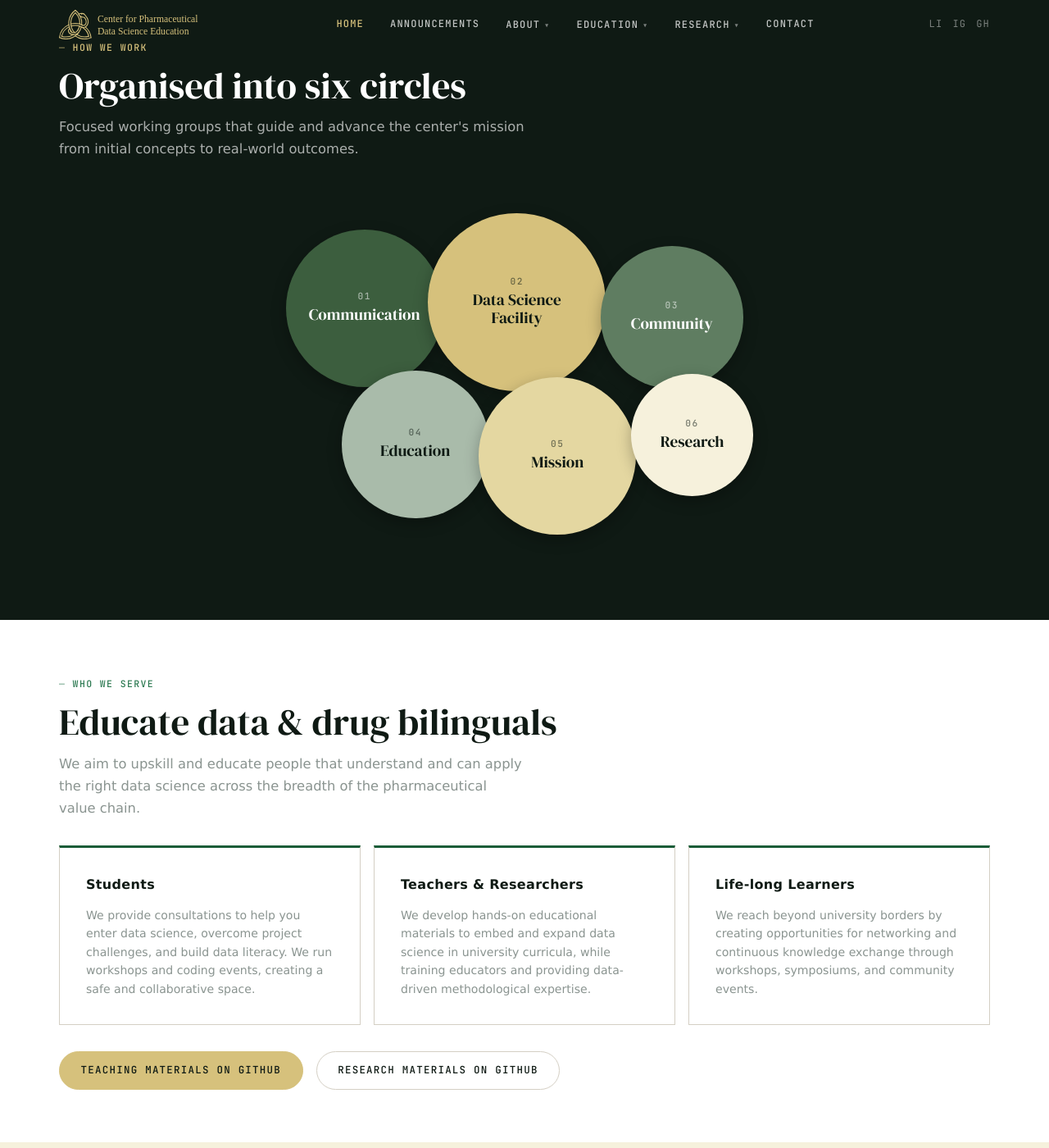
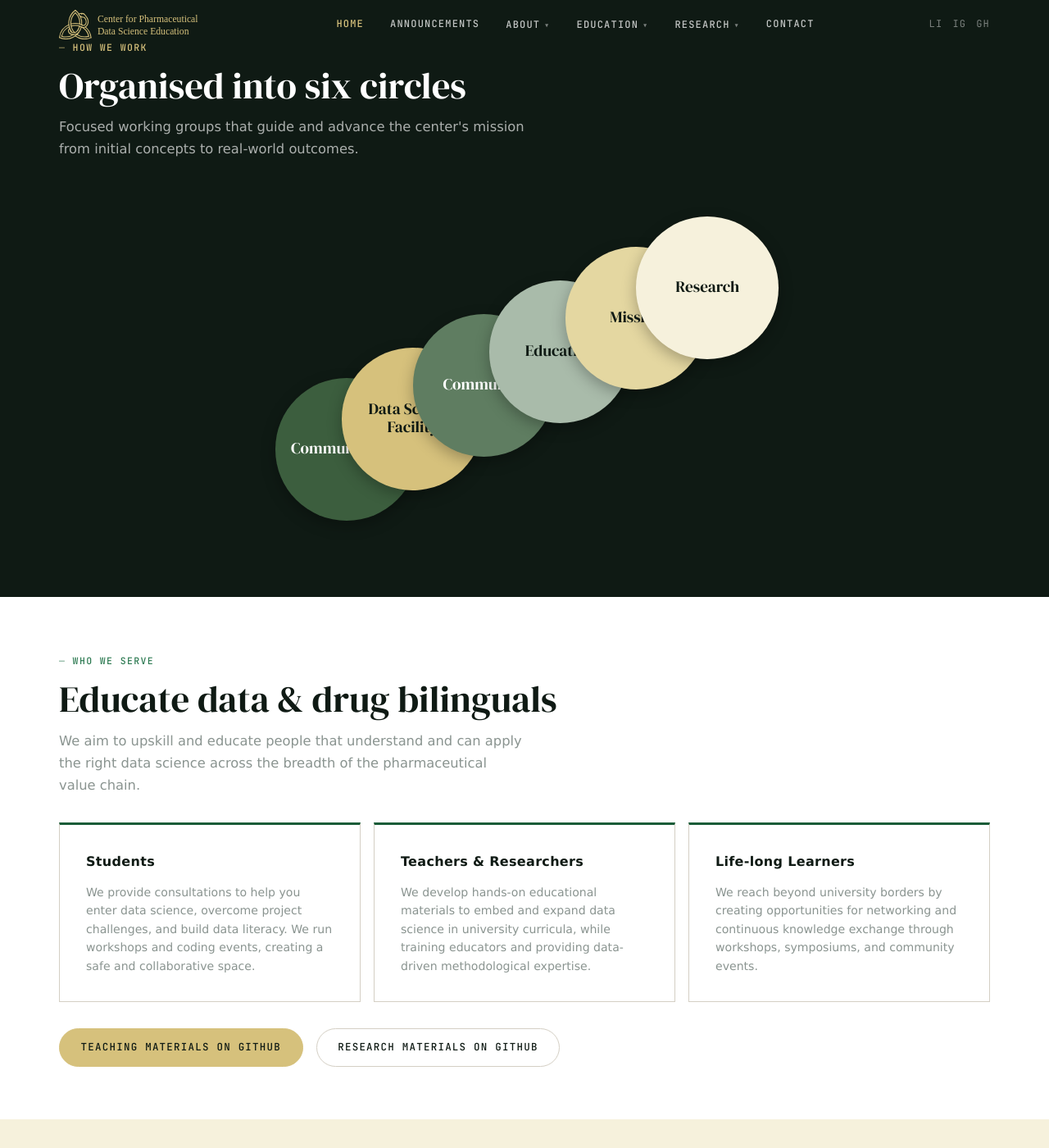
Before and after one commit to CPDSE/PagesCMS, a Jekyll site: the page built from index.md, in a window 1280 px wide and 1400 px high, scrolled down 2143 px. Shown: the whole window at 82% size. Built offline with Jekyll 4.4.1, drawn with Linux system fonts in a browser that asks for light colours.

Commit message:
circle arrangement

```diff
--- a/_layouts/home.html
+++ b/_layouts/home.html
@@ -130,32 +130,26 @@ layout: default
     </div>
     <div class="circles-cluster fade-in" id="circles-cluster">
       <button type="button" class="circle-bubble circle-bubble--1">
-        <span class="circle-num">01</span>
         <span class="circle-title">Communication</span>
         <span class="circle-desc">Develop and promote a strong external center identity to relevant stakeholders.</span>
       </button>
       <button type="button" class="circle-bubble circle-bubble--2">
-        <span class="circle-num">02</span>
         <span class="circle-title">Data Science<br>Facility</span>
         <span class="circle-desc">Build, maintain, and evolve the center's data science infrastructure and practices.</span>
       </button>
       <button type="button" class="circle-bubble circle-bubble--3">
-        <span class="circle-num">03</span>
         <span class="circle-title">Community</span>
         <span class="circle-desc">Create and evolve organizational principles so members feel belonging and are jointly productive.</span>
       </button>
       <button type="button" class="circle-bubble circle-bubble--4">
-        <span class="circle-num">04</span>
         <span class="circle-title">Education</span>
         <span class="circle-desc">Create overview and lead the strategy for the center's educational deliverables.</span>
       </button>
       <button type="button" class="circle-bubble circle-bubble--5">
-        <span class="circle-num">05</span>
         <span class="circle-title">Mission</span>
         <span class="circle-desc">Ensure the overall cohesion and development of all center components.</span>
       </button>
       <button type="button" class="circle-bubble circle-bubble--6">
-        <span class="circle-num">06</span>
         <span class="circle-title">Research</span>
         <span class="circle-desc">Facilitate transparency, cross-fertilization and methodology sharing across the center.</span>
       </button>
--- a/assets/css/main.css
+++ b/assets/css/main.css
@@ -499,7 +499,7 @@ a { color: inherit; }
   position: relative;
   width: 100%;
   max-width: 620px;
-  aspect-ratio: 31 / 20;
+  aspect-ratio: 5 / 3;
   margin: var(--space-lg) auto var(--space-md);
 }
 .circle-bubble {
@@ -533,23 +533,14 @@ a { color: inherit; }
   outline: none;
 }
 
-/* Packed chart — varied sizes, tight overlap */
-.circle-bubble--1 { left: 3%;  top: 5%;  width: 31%; background: #3C5E3E; color: white; }
-.circle-bubble--2 { left: 31%; top: 0;   width: 35%; background: #D6C17C; color: #0f1a14; }
-.circle-bubble--3 { left: 65%; top: 10%; width: 28%; background: #5F7D61; color: white; }
-.circle-bubble--4 { left: 14%; top: 48%; width: 29%; background: #A9BBAA; color: #0f1a14; }
-.circle-bubble--5 { left: 41%; top: 50%; width: 31%; background: #E4D7A1; color: #0f1a14; }
-.circle-bubble--6 { left: 71%; top: 49%; width: 24%; background: #F6F1DC; color: #0f1a14; }
+/* Equal-sized bubbles arranged on an angled bottom-left to top-right trajectory */
+.circle-bubble--1 { left: 1%;  top: 54%; width: 28%; background: #3C5E3E; color: white; }
+.circle-bubble--2 { left: 14%; top: 44%; width: 28%; background: #D6C17C; color: #0f1a14; }
+.circle-bubble--3 { left: 28%; top: 33%; width: 28%; background: #5F7D61; color: white; }
+.circle-bubble--4 { left: 43%; top: 22%; width: 28%; background: #A9BBAA; color: #0f1a14; }
+.circle-bubble--5 { left: 58%; top: 11%; width: 28%; background: #E4D7A1; color: #0f1a14; }
+.circle-bubble--6 { left: 72%; top: 1%;  width: 28%; background: #F6F1DC; color: #0f1a14; }
 
-.circle-num {
-  font-family: var(--font-mono);
-  font-size: 0.7rem;
-  font-weight: 500;
-  letter-spacing: 0.14em;
-  opacity: 0.55;
-  margin-bottom: 0.25rem;
-  transition: opacity 0.25s, font-size 0.3s;
-}
 .circle-title {
   font-family: var(--font-display);
   font-size: clamp(0.9rem, 1.6vw, 1.2rem);
@@ -574,10 +565,6 @@ a { color: inherit; }
 .circle-bubble:focus-visible .circle-desc {
   opacity: 0.92;
   max-height: 90px;
-}
-.circle-bubble:hover .circle-num,
-.circle-bubble:focus-visible .circle-num {
-  opacity: 0.75;
 }
 
 @media (max-width: 640px) {
```
